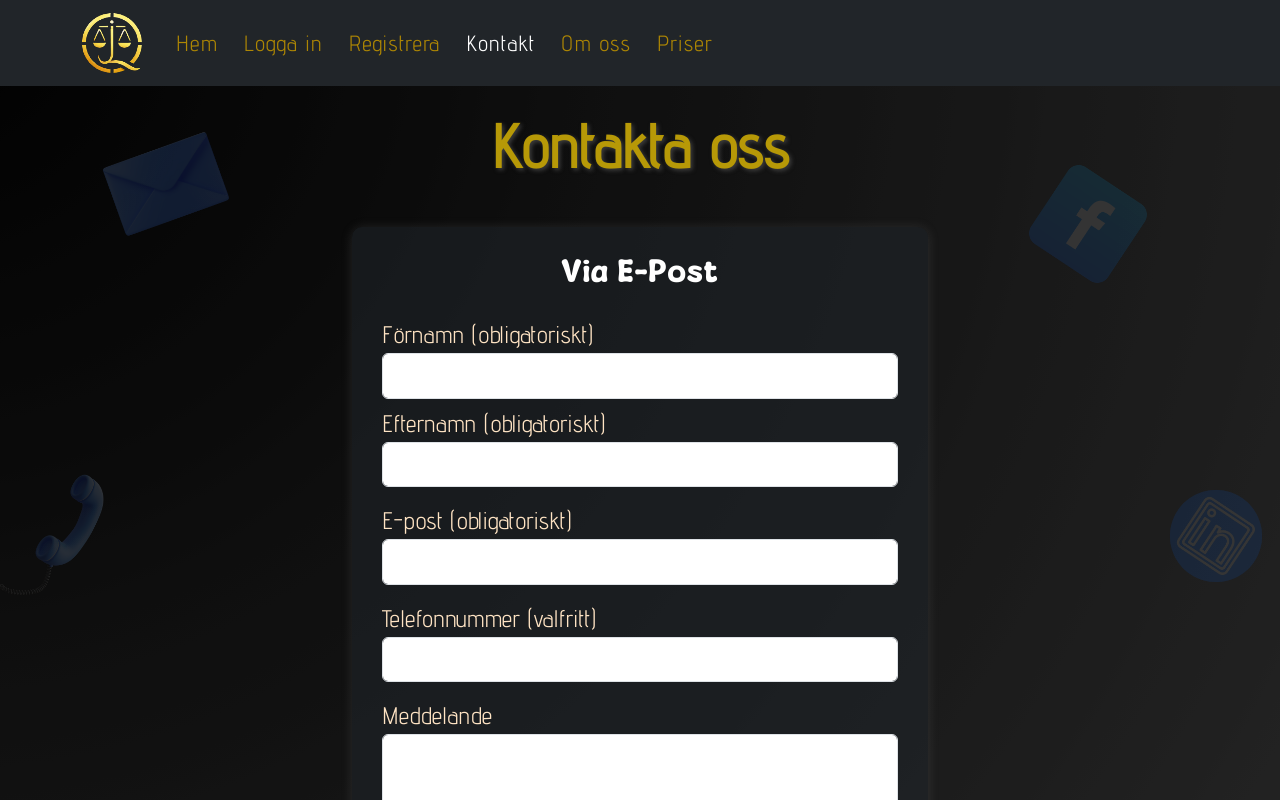
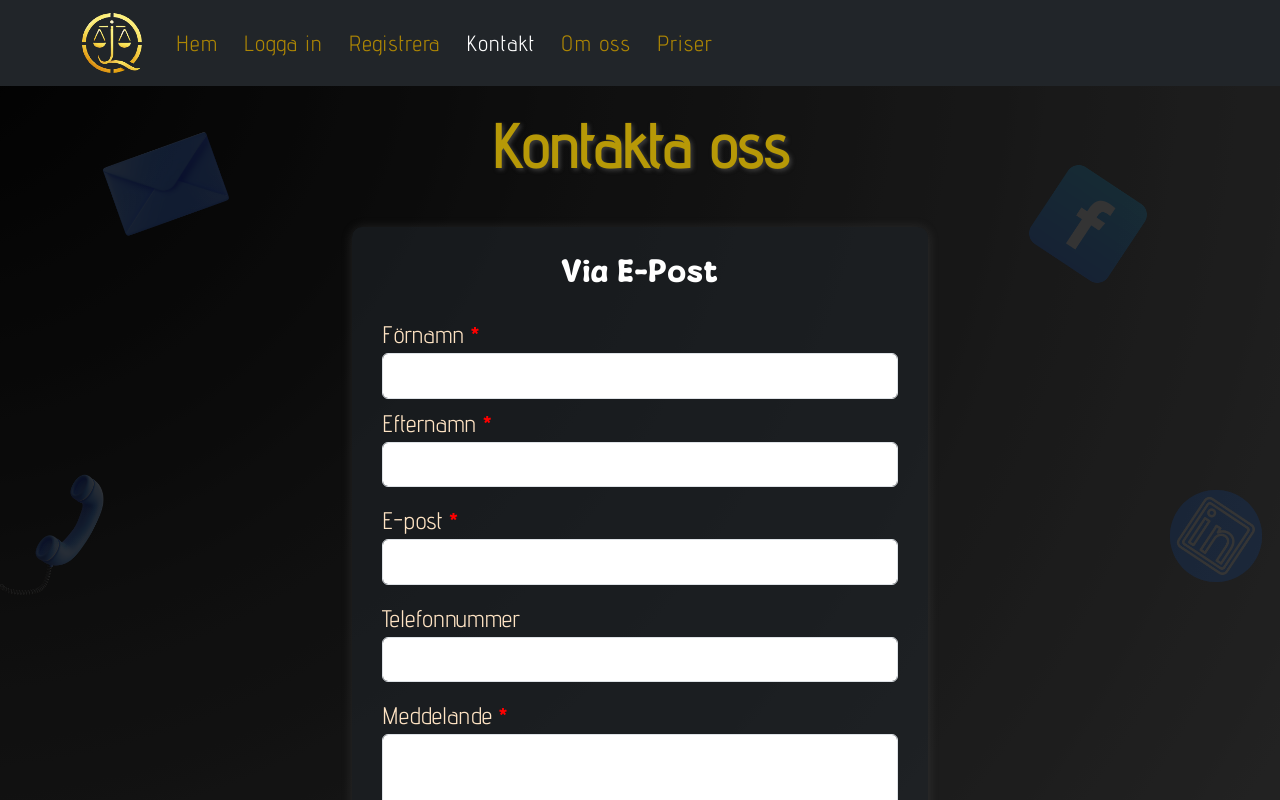
Before and after one commit to SoroushGReza/juridiq, a React (Vite) app in the folder frontend/: page /contact in a window 1280 px wide. Built offline with nearby package versions, Linux system fonts and the light colour scheme; a web font is replaced by a local one.

Commit message:
Add styling to mandatory field labels

```diff
--- a/frontend/src/pages/Contact.jsx
+++ b/frontend/src/pages/Contact.jsx
@@ -99,7 +99,7 @@ function Contact() {
               </h1>
               <Form.Group className="mt-4" controlId="formFirstName">
                 <Form.Label className={`${FormStyles["formLabel"]} text-start`}>
-                  Förnamn (obligatoriskt)
+                  Förnamn <span className={FormStyles.labelSpan}>*</span>
                 </Form.Label>
                 <Form.Control
                   type="text"
@@ -113,7 +113,7 @@ function Contact() {
 
               <Form.Group className="mb-3" controlId="formLastName">
                 <Form.Label className={`${FormStyles["formLabel"]} text-start`}>
-                  Efternamn (obligatoriskt)
+                  Efternamn <span className={FormStyles.labelSpan}>*</span>
                 </Form.Label>
                 <Form.Control
                   type="text"
@@ -127,7 +127,7 @@ function Contact() {
 
               <Form.Group className="mb-3" controlId="formEmail">
                 <Form.Label className={`${FormStyles["formLabel"]} text-start`}>
-                  E-post (obligatoriskt)
+                  E-post <span className={FormStyles.labelSpan}>*</span>
                 </Form.Label>
                 <Form.Control
                   type="email"
@@ -141,7 +141,7 @@ function Contact() {
 
               <Form.Group className="mb-3" controlId="formPhone">
                 <Form.Label className={`${FormStyles["formLabel"]} text-start`}>
-                  Telefonnummer (valfritt)
+                  Telefonnummer
                 </Form.Label>
                 <Form.Control
                   type="tel"
@@ -154,7 +154,7 @@ function Contact() {
 
               <Form.Group className="mb-3" controlId="formMessage">
                 <Form.Label className={`${FormStyles["formLabel"]} text-start`}>
-                  Meddelande
+                  Meddelande <span className={FormStyles.labelSpan}>*</span>
                 </Form.Label>
                 <Form.Control
                   as="textarea"
--- a/frontend/src/styles/FormStyles.module.css
+++ b/frontend/src/styles/FormStyles.module.css
@@ -58,6 +58,13 @@
   font-size: 24px !important;
 }
 
+/* ----- Mandatory Field ----- */
+.labelSpan {
+  font-size: 1.35rem;
+  color: rgb(255, 0, 0);
+  font-weight: 600 !important;
+}
+
 /* ---------- Form Input ---------- */
 .formInput {
   margin-top: 0 !important;
```
